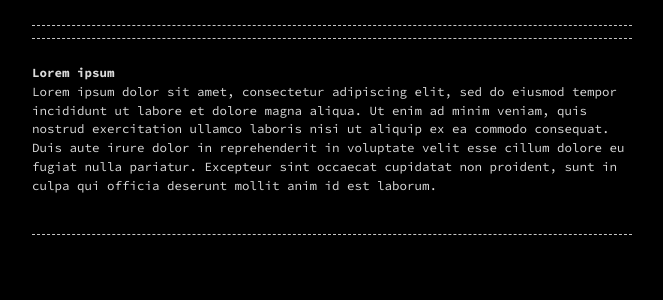
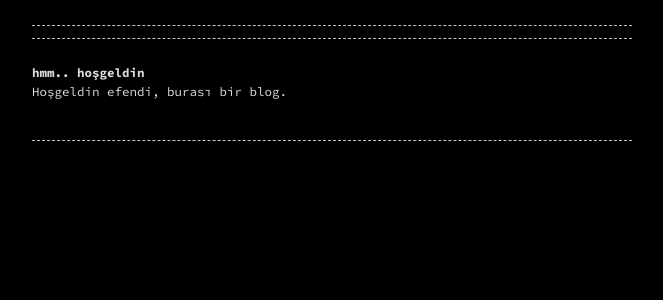
Before and after one commit to backs1d3/backs1d3.github.io, a Jekyll site: the page built from index.md, in a window 1280 px wide. Shown: the top 300 px of the page, without its empty margins (308-971 px from the left). Built offline with Jekyll 4.4.1, drawn with Linux system fonts in a browser that asks for light colours.

Commit message:
Update index.md

```diff
--- a/index.md
+++ b/index.md
@@ -1,9 +1,9 @@
 ---
-title: /
+title: welcome to the party
 layout: home
 permalink: /
 ---
 
-# Lorem ipsum
+# hmm.. hoşgeldin
 
-Lorem ipsum dolor sit amet, consectetur adipiscing elit, sed do eiusmod tempor incididunt ut labore et dolore magna aliqua. Ut enim ad minim veniam, quis nostrud exercitation ullamco laboris nisi ut aliquip ex ea commodo consequat. Duis aute irure dolor in reprehenderit in voluptate velit esse cillum dolore eu fugiat nulla pariatur. Excepteur sint occaecat cupidatat non proident, sunt in culpa qui officia deserunt mollit anim id est laborum.
+Hoşgeldin efendi, burası bir blog.
```
